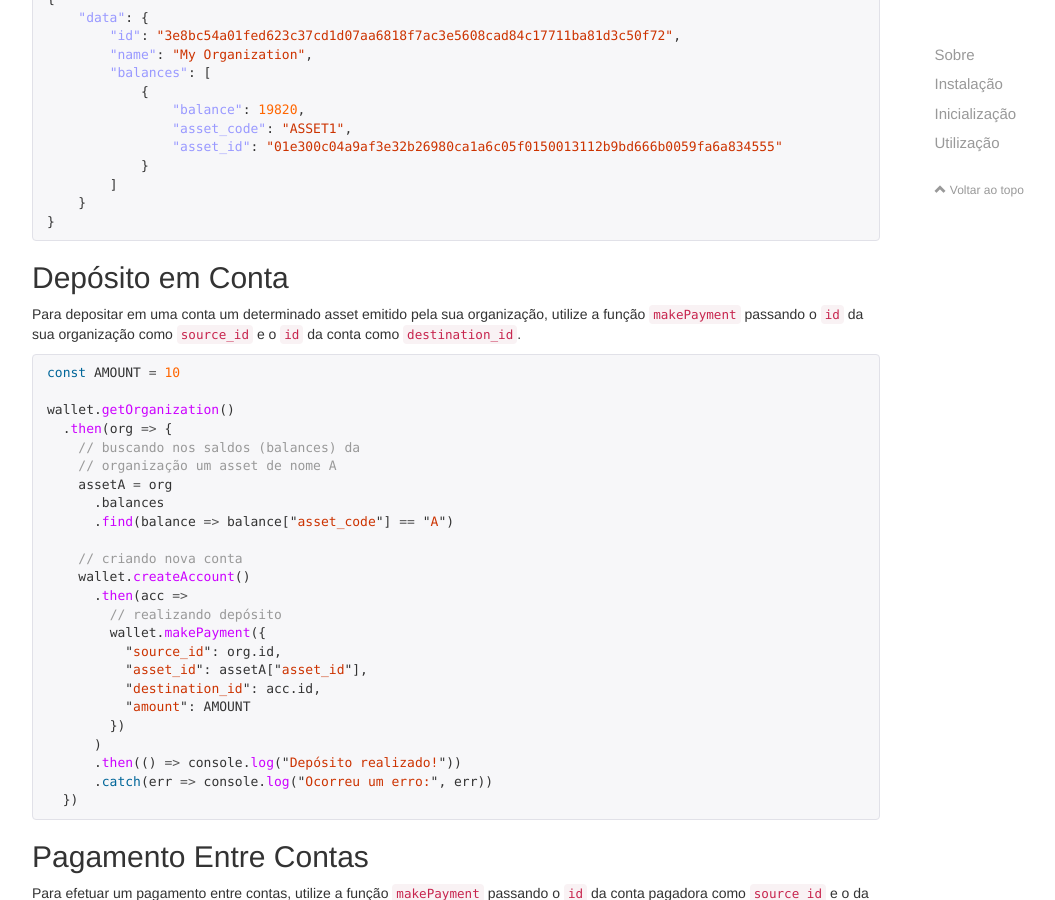
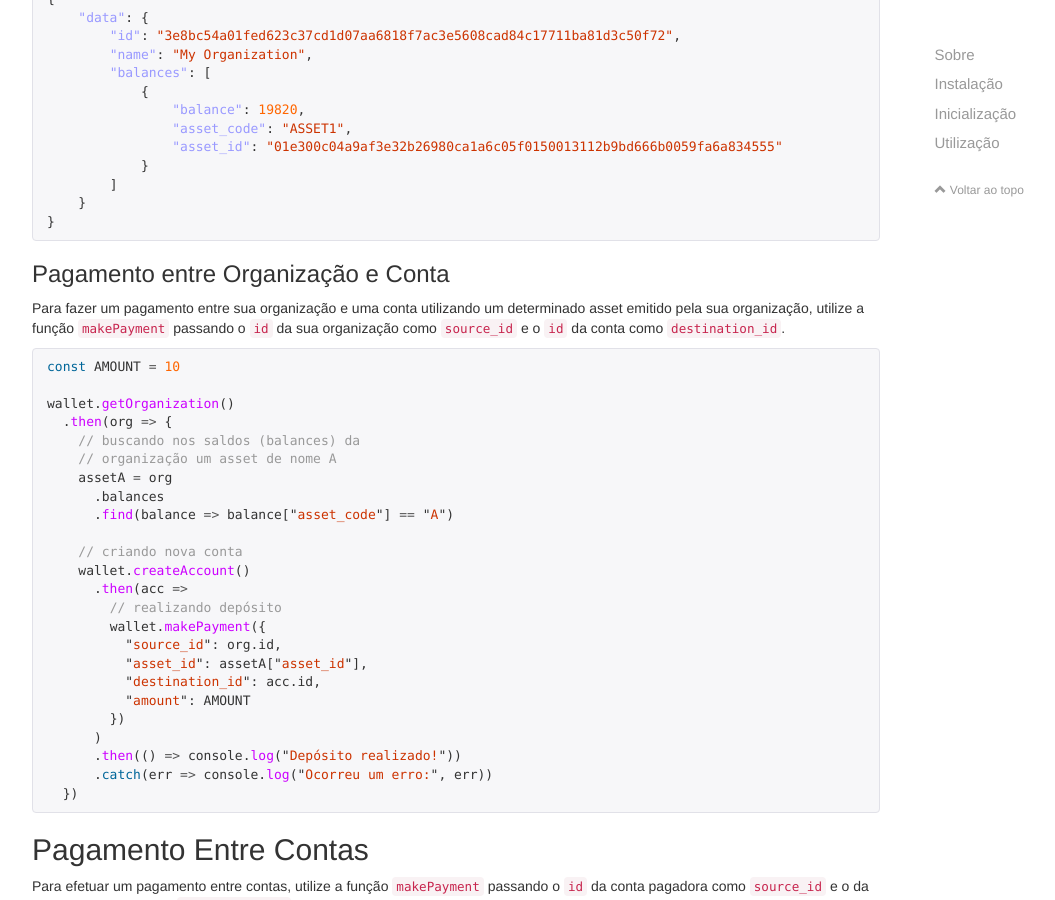
Before and after one commit to swipetech/swp-node-sdk, a Jekyll site: the page built from index.md, in a window 1280 px wide and 900 px high, scrolled down 3336 px. Shown: the whole window, without its empty margins (38-1093 px from the left). Built offline with Jekyll 4.4.1, drawn with Linux system fonts in a browser that asks for light colours; nearby versions of some CDN libraries; comment, search, counter and statistics services are not loaded.

Commit message:
updated docs

````diff
--- a/index.md
+++ b/index.md
@@ -186,9 +186,9 @@ wallet.getOrganization()
 }
 ```
 
-## Depósito em Conta
+### Pagamento entre Organização e Conta
 
-Para depositar em uma conta um determinado asset emitido pela sua organização, utilize a função `makePayment` passando o `id` da sua organização como `source_id` e o `id` da conta como `destination_id`.
+Para fazer um pagamento entre sua organização e uma conta utilizando um determinado asset emitido pela sua organização, utilize a função `makePayment` passando o `id` da sua organização como `source_id` e o `id` da conta como `destination_id`.
 
 ```js
 const AMOUNT = 10
````
